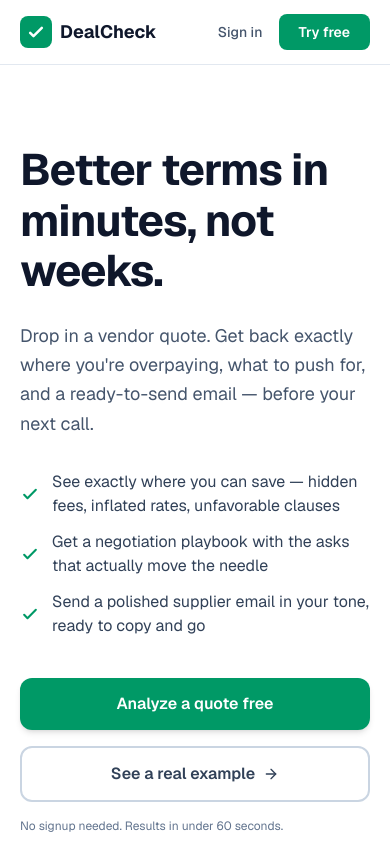
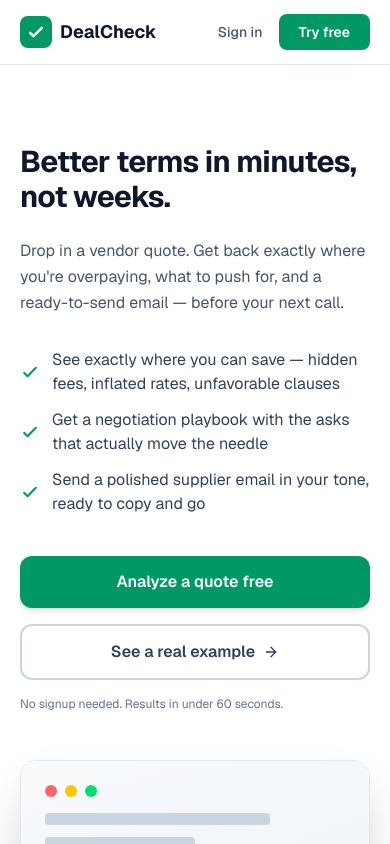
Before and after one commit to Boomchakalala/Dealcheck, a Next.js app: page / in a window 390 px wide. Shown: the top 844 px of the page. Built offline with nearby package versions, Linux system fonts and the light colour scheme.

Commit message:
Sandbox autosave

```diff
--- a/src/app/page.tsx
+++ b/src/app/page.tsx
@@ -19,10 +19,10 @@ export default function LandingPage() {
           <div className="grid grid-cols-1 lg:grid-cols-2 gap-12 items-center">
             {/* Left: Content */}
             <div>
-              <h1 className="text-[2.75rem] sm:text-[3.25rem] font-bold text-slate-900 tracking-tight mb-6 leading-[1.15]">
+              <h1 className="text-3xl sm:text-[3.25rem] font-bold text-slate-900 tracking-tight mb-6 leading-[1.15]">
                 Better terms in minutes, not weeks.
               </h1>
-              <p className="text-lg text-slate-600 mb-8 leading-relaxed">
+              <p className="text-base sm:text-lg text-slate-600 mb-8 leading-relaxed">
                 Drop in a vendor quote. Get back exactly where you're overpaying, what to push for, and a ready-to-send email — before your next call.
               </p>
 
@@ -177,7 +177,7 @@ export default function LandingPage() {
               <div className="flex border-b border-slate-200 bg-slate-50">
                 <button
                   onClick={() => setActiveTab('price')}
-                  className={`flex-1 px-6 py-4 text-sm font-semibold transition-all ${
+                  className={`flex-1 px-2 sm:px-6 py-3 sm:py-4 text-xs sm:text-sm font-semibold transition-all ${
                     activeTab === 'price'
                       ? 'text-emerald-700 bg-white border-b-2 border-emerald-600'
                       : 'text-slate-600 hover:text-slate-900 hover:bg-slate-100'
@@ -187,7 +187,7 @@ export default function LandingPage() {
                 </button>
                 <button
                   onClick={() => setActiveTab('terms')}
-                  className={`flex-1 px-6 py-4 text-sm font-semibold transition-all ${
+                  className={`flex-1 px-2 sm:px-6 py-3 sm:py-4 text-xs sm:text-sm font-semibold transition-all ${
                     activeTab === 'terms'
                       ? 'text-emerald-700 bg-white border-b-2 border-emerald-600'
                       : 'text-slate-600 hover:text-slate-900 hover:bg-slate-100'
@@ -197,7 +197,7 @@ export default function LandingPage() {
                 </button>
                 <button
                   onClick={() => setActiveTab('emails')}
-                  className={`flex-1 px-6 py-4 text-sm font-semibold transition-all ${
+                  className={`flex-1 px-2 sm:px-6 py-3 sm:py-4 text-xs sm:text-sm font-semibold transition-all ${
                     activeTab === 'emails'
                       ? 'text-emerald-700 bg-white border-b-2 border-emerald-600'
                       : 'text-slate-600 hover:text-slate-900 hover:bg-slate-100'
```
